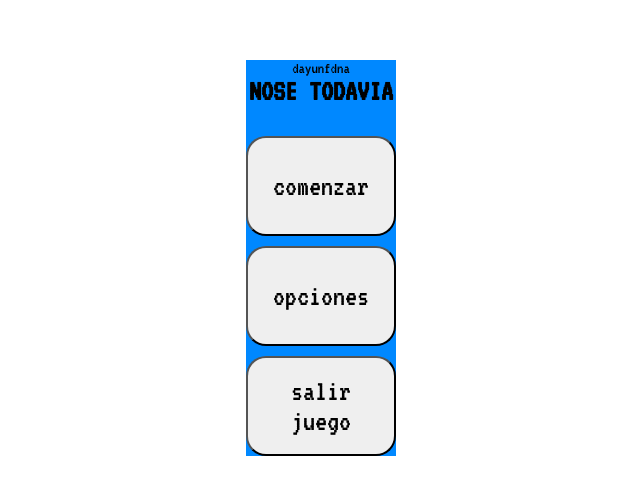
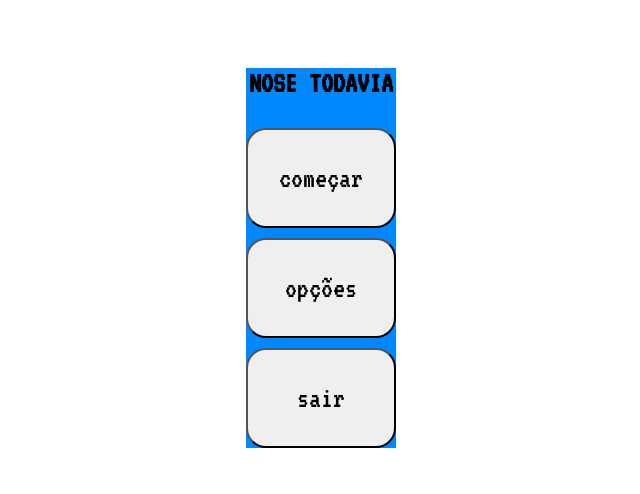
Before and after one commit to davi-braga-grah/jogo-style-space-invaders, a plain HTML site: page index.html in a window 1280 px wide. Shown: the part 142-636 px from the top of the page, without its empty margins (319-959 px from the left). Drawn offline with Linux system fonts and the light colour scheme.

Commit message:
Portugues

```diff
--- a/index.html
+++ b/index.html
@@ -8,7 +8,7 @@
 </head>
 
 <body>
-    <!-- ta o css de todo -->
+    <!-- CSS de tudo -->
     <style>
         @import url('https://fonts.googleapis.com/css2?family=VT323&display=swap');
 
@@ -44,15 +44,15 @@
     </style>
 
     <div>
-        dayunfdna
+
         <h1>NOSE TODAVIA</h1>
-        <button>comenzar</button>
+        <button>começar</button>
         <br>
-        <button>opciones</button>
+        <button>opções</button>
         <br>
-        <button>salir juego</button>
+        <button>sair</button>
     </div>
-    <!-- ta qui o js fron-end -->
+    <!-- JS front end  !-->
     <script>
 
     </script>
```
